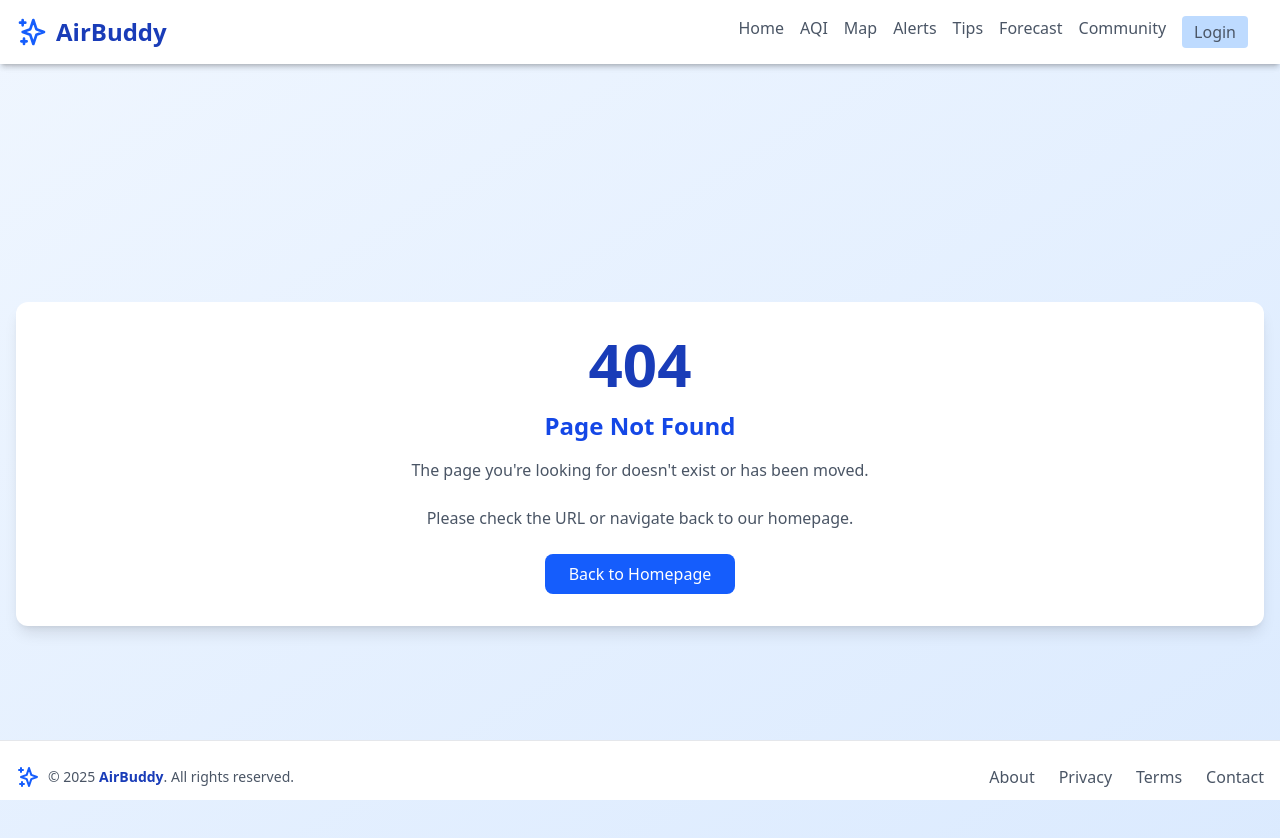
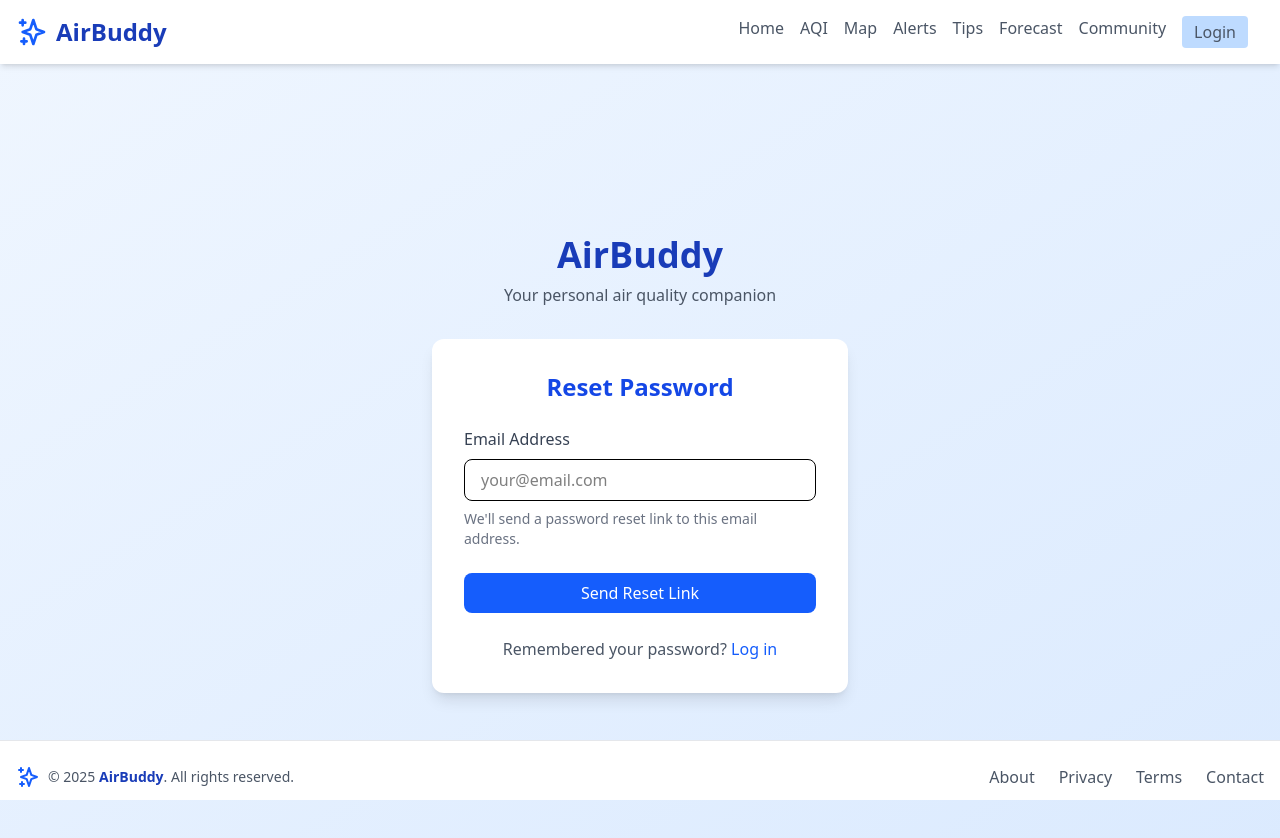
Before and after one commit to Scemworks/gdg-solutions-hackathon, a Next.js app in the folder airbuddy-frontend/: page /forget-password in a window 1280 px wide. Before the commit this address had no page. Shown: the top 838 px of the page. Built offline with nearby package versions, Linux system fonts and the light colour scheme.

Commit message:
Added forget-password page

```diff
--- /dev/null
+++ b/airbuddy-frontend/src/app/forget-password/page.tsx
@@ -0,0 +1,120 @@
+"use client";
+
+import React, { useState } from 'react';
+import { useRouter } from 'next/navigation';
+import Link from 'next/link';
+
+
+
+export default function ForgotPassword() {
+    const [email, setEmail] = useState('');
+    const [isLoading, setIsLoading] = useState(false);
+    const [error, setError] = useState('');
+    const [success, setSuccess] = useState(false);
+    const router = useRouter();
+
+    const handleSubmit = async (e: React.FormEvent) => {
+        e.preventDefault();
+        setIsLoading(true);
+        setError('');
+        setSuccess(false);
+
+        try {
+            // Here you would implement actual password reset logic
+            // For example, calling your API endpoint
+            // const response = await fetch('/api/auth/forgot-password', {
+            //   method: 'POST',
+            //   headers: { 'Content-Type': 'application/json' },
+            //   body: JSON.stringify({ email }),
+            // });
+
+            // Simulate password reset email sent
+            setTimeout(() => {
+                setIsLoading(false);
+                setSuccess(true);
+            }, 1000);
+
+        } catch (err) {
+            setIsLoading(false);
+            setError('Failed to send reset email. Please try again.');
+            console.error('Password reset error:', err);
+        }
+    };
+
+    return (
+        <div className="min-h-screen bg-gradient-to-br from-blue-50 to-blue-100 dark:from-gray-900 dark:to-blue-950 flex flex-col justify-center">
+            <div className="container mx-auto px-4 py-8 max-w-md">
+                <div className="mb-8 text-center">
+                    <Link href="/" className="inline-block">
+                        <h1 className="text-4xl font-bold text-blue-800 dark:text-blue-300">AirBuddy</h1>
+                    </Link>
+                    <p className="text-gray-600 dark:text-gray-300 mt-2">Your personal air quality companion</p>
+                </div>
+
+                <div className="bg-white dark:bg-gray-800 rounded-xl shadow-lg p-8">
+                    <h2 className="text-2xl font-semibold text-blue-700 dark:text-blue-300 mb-6 text-center">Reset Password</h2>
+
+                    {error && (
+                        <div className="bg-red-100 dark:bg-red-900 border border-red-400 text-red-700 dark:text-red-200 px-4 py-3 rounded-lg mb-4">
+                            {error}
+                        </div>
+                    )}
+
+                    {success ? (
+                        <div className="text-center">
+                            <div className="bg-green-100 dark:bg-green-900 border border-green-400 text-green-700 dark:text-green-200 px-4 py-3 rounded-lg mb-4">
+                                Reset link has been sent to your email address.
+                            </div>
+                            <p className="text-gray-600 dark:text-gray-400 mb-4">
+                                Please check your inbox and follow the instructions to reset your password.
+                            </p>
+                            <Link
+                                href="/login"
+                                className="text-blue-600 dark:text-blue-400 hover:underline font-medium"
+                            >
+                                Return to login
+                            </Link>
+                        </div>
+                    ) : (
+                        <form onSubmit={handleSubmit}>
+                            <div className="mb-6">
+                                <label htmlFor="email" className="block text-gray-700 dark:text-gray-300 font-medium mb-2">
+                                    Email Address
+                                </label>
+                                <input
+                                    type="email"
+                                    id="email"
+                                    value={email}
+                                    onChange={(e) => setEmail(e.target.value)}
+                                    className="w-full px-4 py-2 border rounded-lg focus:ring-2 focus:ring-blue-500 focus:border-blue-500 dark:bg-gray-700 dark:border-gray-600 dark:text-white"
+                                    placeholder="your@email.com"
+                                    required
+                                />
+                                <p className="text-sm text-gray-500 dark:text-gray-400 mt-2">
+                                    We'll send a password reset link to this email address.
+                                </p>
+                            </div>
+
+                            <button
+                                type="submit"
+                                disabled={isLoading}
+                                className={`w-full bg-blue-600 dark:bg-blue-700 hover:bg-blue-700 dark:hover:bg-blue-800 text-white font-medium py-2 px-6 rounded-lg transition-colors ${isLoading ? 'opacity-70 cursor-not-allowed' : ''}`}
+                            >
+                                {isLoading ? 'Sending...' : 'Send Reset Link'}
+                            </button>
+                        </form>
+                    )}
+
+                    <div className="mt-6 text-center">
+                        <p className="text-gray-600 dark:text-gray-400">
+                            Remembered your password?{' '}
+                            <Link href="/login" className="text-blue-600 dark:text-blue-400 hover:underline font-medium">
+                                Log in
+                            </Link>
+                        </p>
+                    </div>
+                </div>
+            </div>
+        </div>
+    );
+}
```
